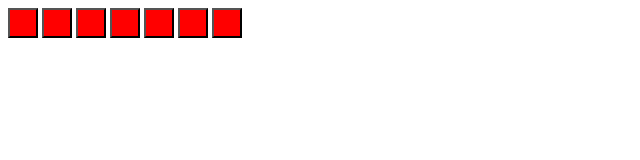
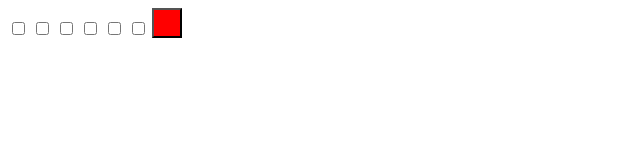
Before and after one commit to LucaSanjevic/js-burger, a plain HTML site: page index.html in a window 1280 px wide. Shown: the whole page, without its empty margins (0-640 px from the left). Drawn offline with Linux system fonts and the light colour scheme.

Commit message:
incredibilmente funzion

```diff
--- a/index.html
+++ b/index.html
@@ -8,12 +8,12 @@
 <link rel="stylesheet" href="style.css">
 </head>
 <body>
-    <button id="Formaggio"></button>
-    <button id="Uova"></button>
-    <button id="Mostarda"></button>
-    <button id="Pomodoro"></button>
-    <button id="Lattuga"></button>
-    <button id="Ketchup"></button>
+    <input type="checkbox" id="Formaggio">
+    <input type="checkbox" id="Uova">
+    <input type="checkbox" id="Mostarda">
+    <input type="checkbox" id="Pomodoro">
+    <input type="checkbox" id="Lattuga">
+    <input type="checkbox" id="Ketchup">
 
 
     <button id="btnPrice"></button>
```
